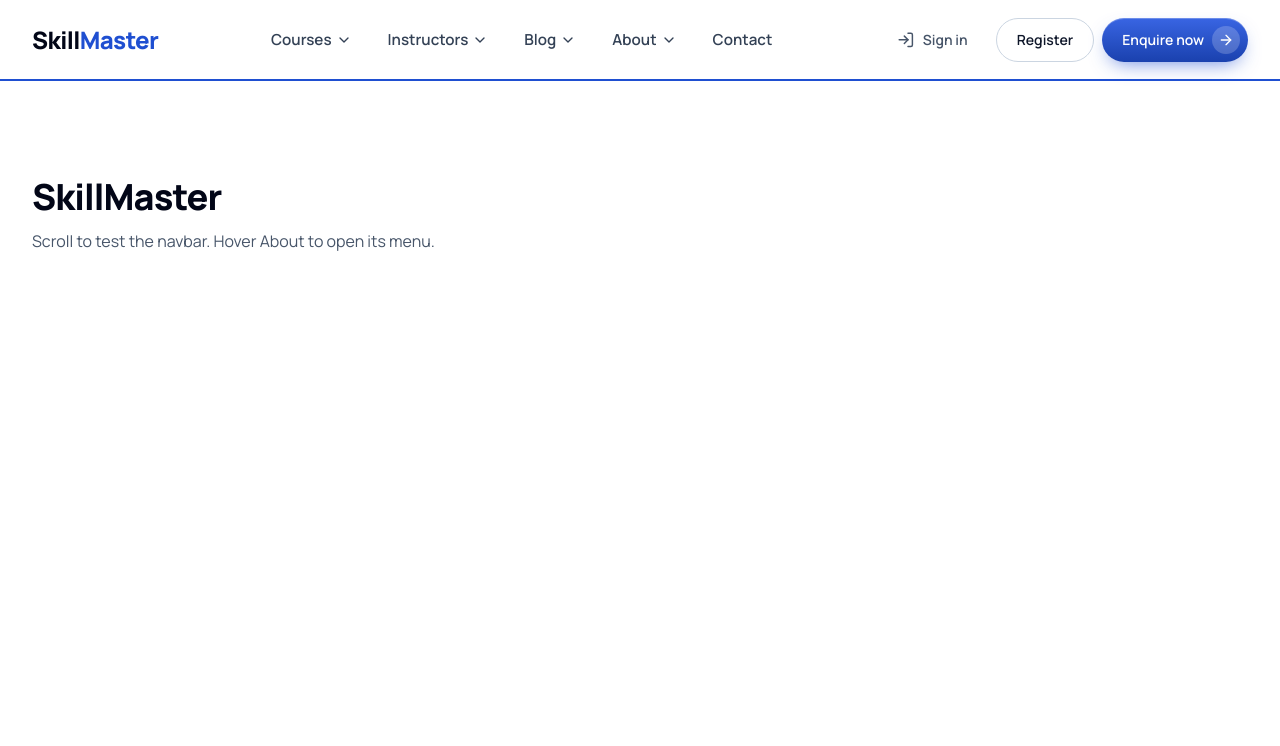
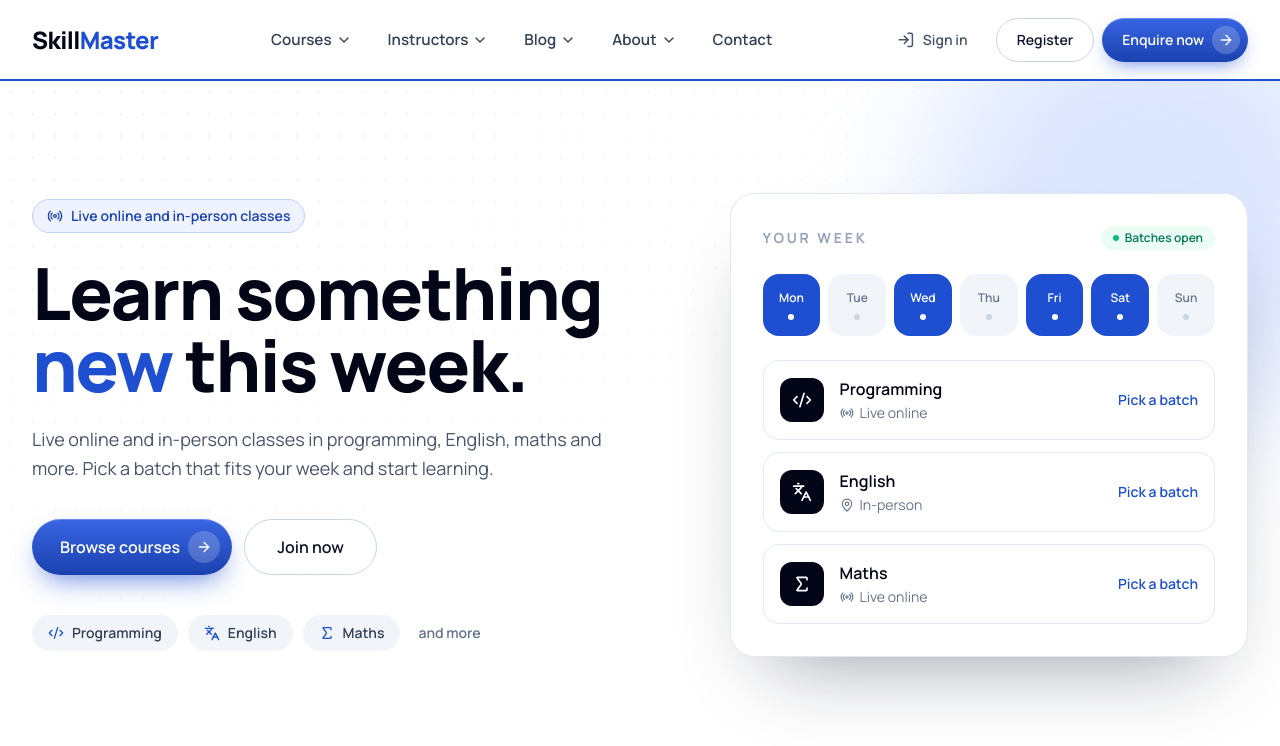
Before and after one commit to Aman-0402/SkillMaster, a React (Vite) app: page / in a window 1280 px wide. Shown: the top 746 px of the page. Built offline with nearby package versions, Linux system fonts and the light colour scheme.

Commit message:
Add hero section with Browse courses and Join now CTAs

```diff
--- a/src/App.tsx
+++ b/src/App.tsx
@@ -1,13 +1,12 @@
 import Navbar from "@/components/navbar";
+import Hero from "@/components/hero";
 
 export default function App() {
   return (
     <>
       <Navbar />
-      <main className="mx-auto max-w-site px-4 py-24 sm:px-6 lg:px-8">
-        <h1 className="text-4xl font-extrabold tracking-tight">SkillMaster</h1>
-        <p className="mt-3 text-slate-600">Scroll to test the navbar. Hover About to open its menu.</p>
-        <div className="h-[200vh]" />
+      <main>
+        <Hero />
       </main>
     </>
   );
--- /dev/null
+++ b/src/components/hero.tsx
@@ -0,0 +1,141 @@
+import { Link } from "wouter";
+import { motion, useReducedMotion } from "framer-motion";
+import { ArrowRight, Code2, Languages, MapPin, Radio, Sigma } from "lucide-react";
+
+const EASE = [0.22, 1, 0.36, 1] as const;
+
+const SUBJECTS = [
+  { label: "Programming", Icon: Code2 },
+  { label: "English", Icon: Languages },
+  { label: "Maths", Icon: Sigma },
+];
+
+const DAYS = ["Mon", "Tue", "Wed", "Thu", "Fri", "Sat", "Sun"];
+const BUSY = new Set([0, 2, 4, 5]);
+
+export default function Hero() {
+  const reduce = useReducedMotion() ?? false;
+  const rise = (delay: number) => ({
+    initial: reduce ? false : { opacity: 0, y: 24 },
+    animate: { opacity: 1, y: 0 },
+    transition: { duration: 0.6, ease: EASE, delay },
+  });
+
+  return (
+    <section aria-labelledby="hero-title" className="relative isolate overflow-hidden bg-white">
+      <div
+        aria-hidden
+        className="absolute inset-0 -z-10 bg-[radial-gradient(rgb(15_23_42/0.07)_1px,transparent_1px)] [background-size:22px_22px] [mask-image:radial-gradient(ellipse_at_top_left,black,transparent_70%)]"
+      />
+      <div aria-hidden className="absolute -right-24 -top-24 -z-10 size-[28rem] rounded-full bg-brand-100 blur-3xl" />
+
+      <div className="mx-auto grid w-full max-w-site items-center gap-12 px-4 py-16 sm:px-6 sm:py-20 lg:grid-cols-[minmax(0,1.1fr)_minmax(0,0.9fr)] lg:gap-16 lg:px-8 lg:py-28 2xl:px-12">
+        <div>
+          <motion.p
+            {...rise(0)}
+            className="inline-flex items-center gap-2 rounded-full border border-brand-200 bg-brand-50 px-3.5 py-1.5 text-sm font-semibold text-brand-700"
+          >
+            <Radio className="size-4" aria-hidden />
+            Live online and in-person classes
+          </motion.p>
+
+          <motion.h1
+            id="hero-title"
+            {...rise(0.08)}
+            className="mt-6 text-5xl font-extrabold leading-[1.05] tracking-tight text-slate-950 sm:text-6xl xl:text-7xl"
+          >
+            Learn something <span className="text-brand-600">new</span> this week.
+          </motion.h1>
+
+          <motion.p {...rise(0.16)} className="mt-6 max-w-xl text-lg leading-relaxed text-slate-600">
+            Live online and in-person classes in programming, English, maths and more. Pick a batch that fits your week
+            and start learning.
+          </motion.p>
+
+          <motion.div {...rise(0.24)} className="mt-9 flex flex-col gap-3 sm:flex-row">
+            <Link
+              href="/courses"
+              className="group inline-flex h-14 items-center justify-center gap-2 rounded-full bg-gradient-to-b from-brand-500 to-brand-700 pl-7 pr-3 text-base font-semibold text-white shadow-[0_12px_28px_-10px_rgb(31_79_209/0.75),inset_0_1px_0_rgb(255_255_255/0.25)] transition-all duration-200 hover:shadow-[0_16px_34px_-10px_rgb(31_79_209/0.9),inset_0_1px_0_rgb(255_255_255/0.25)] focus-visible:outline focus-visible:outline-2 focus-visible:outline-offset-2 focus-visible:outline-brand-600 active:scale-[0.98] motion-safe:hover:-translate-y-0.5"
+            >
+              Browse courses
+              <span className="flex size-8 items-center justify-center rounded-full bg-white/20 transition-colors duration-300 group-hover:bg-white group-hover:text-brand-700">
+                <ArrowRight className="size-4 transition-transform duration-300 group-hover:translate-x-0.5" aria-hidden />
+              </span>
+            </Link>
+            <Link
+              href="/join"
+              className="inline-flex h-14 items-center justify-center rounded-full border border-slate-300 bg-white px-8 text-base font-semibold text-slate-900 transition-all duration-200 hover:border-slate-950 hover:bg-slate-50 focus-visible:outline focus-visible:outline-2 focus-visible:outline-offset-2 focus-visible:outline-brand-600 active:scale-[0.98]"
+            >
+              Join now
+            </Link>
+          </motion.div>
+
+          <motion.ul {...rise(0.32)} className="mt-10 flex flex-wrap gap-2.5" aria-label="Subjects">
+            {SUBJECTS.map(({ label, Icon }) => (
+              <li
+                key={label}
+                className="inline-flex items-center gap-2 rounded-full bg-slate-100 px-4 py-2 text-sm font-semibold text-slate-700"
+              >
+                <Icon className="size-4 text-brand-600" aria-hidden />
+                {label}
+              </li>
+            ))}
+            <li className="inline-flex items-center rounded-full px-2 py-2 text-sm font-semibold text-slate-500">and more</li>
+          </motion.ul>
+        </div>
+
+        <motion.div
+          initial={reduce ? false : { opacity: 0, y: 32, rotate: 1.5 }}
+          animate={{ opacity: 1, y: 0, rotate: 0 }}
+          transition={{ duration: 0.8, ease: EASE, delay: 0.2 }}
+          aria-hidden
+          className="relative mx-auto w-full max-w-md lg:max-w-none"
+        >
+          <div className="rounded-3xl border border-slate-200 bg-white p-6 shadow-[0_40px_80px_-40px_rgb(15_23_42/0.45)] sm:p-8">
+            <div className="flex items-center justify-between">
+              <p className="text-sm font-bold uppercase tracking-[0.2em] text-slate-400">Your week</p>
+              <span className="inline-flex items-center gap-1.5 rounded-full bg-emerald-50 px-3 py-1 text-xs font-semibold text-emerald-700">
+                <span className="size-1.5 rounded-full bg-emerald-500" />
+                Batches open
+              </span>
+            </div>
+
+            <div className="mt-6 grid grid-cols-7 gap-2">
+              {DAYS.map((d, i) => (
+                <div
+                  key={d}
+                  className={
+                    BUSY.has(i)
+                      ? "flex flex-col items-center gap-2 rounded-2xl bg-brand-600 py-4 text-white"
+                      : "flex flex-col items-center gap-2 rounded-2xl bg-slate-100 py-4 text-slate-500"
+                  }
+                >
+                  <span className="text-xs font-semibold">{d}</span>
+                  <span className={BUSY.has(i) ? "size-1.5 rounded-full bg-white" : "size-1.5 rounded-full bg-slate-300"} />
+                </div>
+              ))}
+            </div>
+
+            <ul className="mt-6 space-y-3">
+              {SUBJECTS.map(({ label, Icon }, i) => (
+                <li key={label} className="flex items-center gap-4 rounded-2xl border border-slate-200 p-4">
+                  <span className="flex size-11 shrink-0 items-center justify-center rounded-xl bg-slate-950 text-white">
+                    <Icon className="size-5" />
+                  </span>
+                  <span className="min-w-0 flex-1">
+                    <span className="block font-semibold text-slate-950">{label}</span>
+                    <span className="mt-0.5 flex items-center gap-1.5 text-sm text-slate-500">
+                      {i === 1 ? <MapPin className="size-3.5" /> : <Radio className="size-3.5" />}
+                      {i === 1 ? "In-person" : "Live online"}
+                    </span>
+                  </span>
+                  <span className="text-sm font-semibold text-brand-600">Pick a batch</span>
+                </li>
+              ))}
+            </ul>
+          </div>
+        </motion.div>
+      </div>
+    </section>
+  );
+}
```
Also changed, not shown: 1 other file (tests, documents, lock files or other folders).
